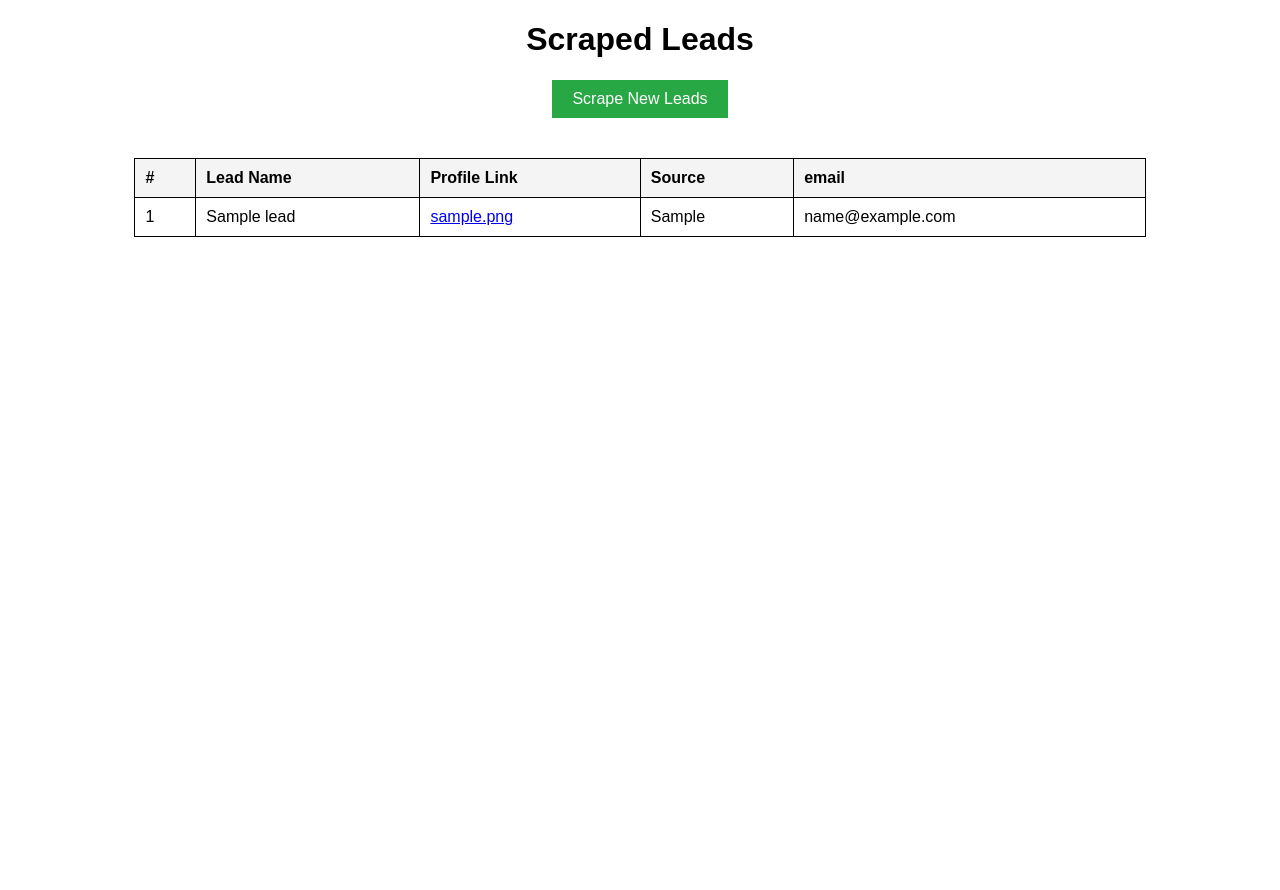
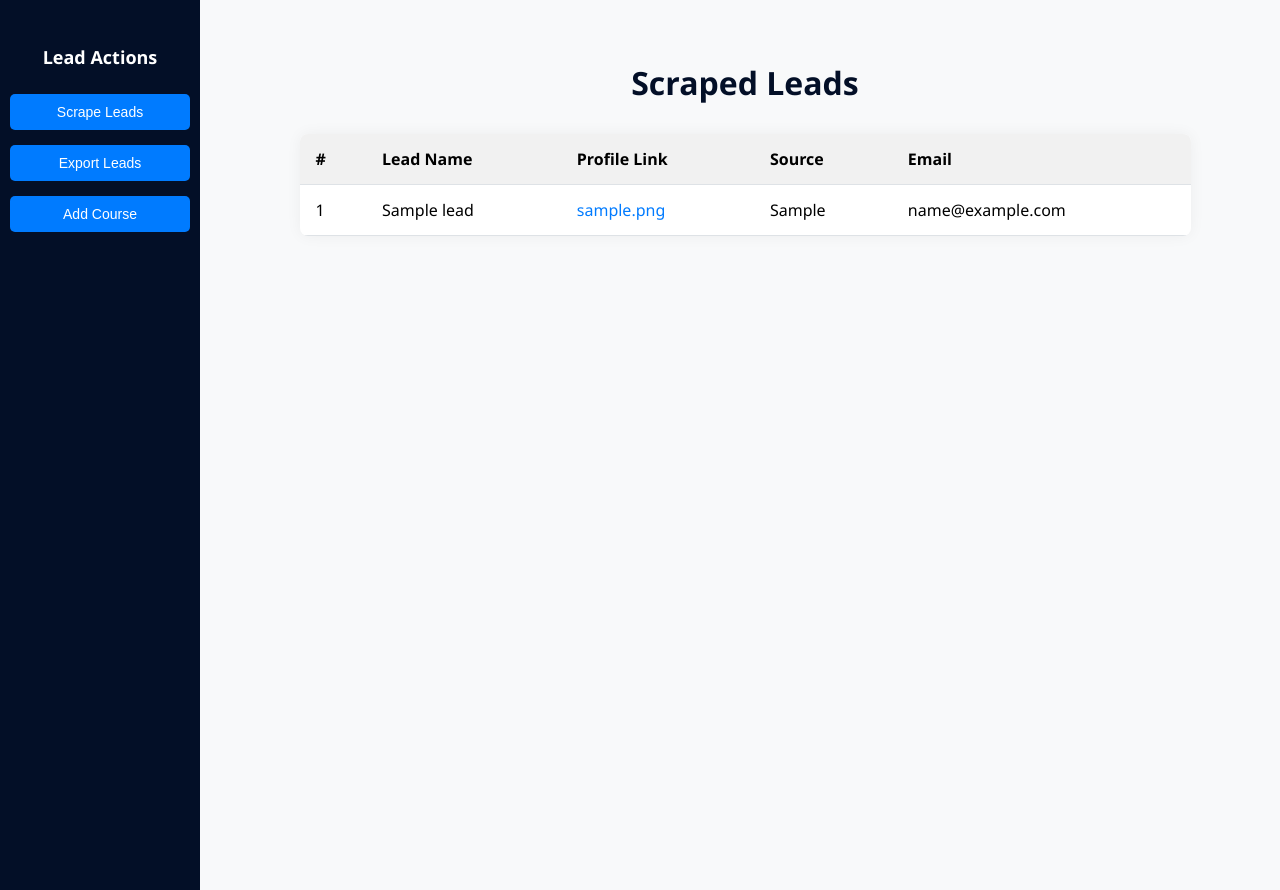
Before and after one commit to aditapdiya/Lead-Generations, a Django app: template lead_scraper/scraper/templates/scraper/lead.html in a window 1280 px wide. Run offline with Django 5.2, Linux system fonts and the light colour scheme; the template is opened without the code that fills it: values that come from a table or form of the project are taken from there, others are empty; tables that the repository leaves empty hold one stand-in row (values such as "Sample post").

Commit message:
upated the ui to display the leads, add one button to export the list of leads,added one button to add a couses that will help to search the leads, update the ui for add course

```diff
--- a/lead_scraper/scraper/admin.py
+++ b/lead_scraper/scraper/admin.py
@@ -1,5 +1,6 @@
 from django.contrib import admin
-from .models import Lead
+from .models import Lead, Course
 # Register your models here.
 
 admin.site.register(Lead)
+admin.site.register(Course)
--- a/lead_scraper/scraper/models.py
+++ b/lead_scraper/scraper/models.py
@@ -7,3 +7,10 @@ class Lead(models.Model):
     date_added = models.DateTimeField(auto_now_add=True)
     email = models.EmailField(blank=True, null=True)
     created_at = models.DateTimeField(auto_now_add=True)
+
+
+class Course(models.Model):
+    name = models.CharField(max_length=10,unique=True)
+
+    def __str__(self):
+        return self.name
--- a/lead_scraper/scraper/templates/scraper/lead.html
+++ b/lead_scraper/scraper/templates/scraper/lead.html
@@ -6,47 +6,148 @@
     <title>Leads List</title>
     <style>
         body {
-            font-family: Arial, sans-serif;
+            font-family: 'Segoe UI', Tahoma, Geneva, Verdana, sans-serif;
+            margin: 0;
+            display: flex;
+            background-color: #f8f9fa;
+        }
+
+        /* Sidebar styles */
+        .sidebar {
+            height: 100vh;
+            width: 200px; /* Reduced size */
+            background-color: #030f27;
+            padding-top: 30px;
+            position: fixed;
+            display: flex;
+            flex-direction: column;
+            align-items: center;
+        }
+
+        .sidebar h2 {
+            color: white;
+            font-size: 18px;
+            margin-bottom: 25px;
             text-align: center;
         }
-        table {
-            width: 80%;
-            margin: 20px auto;
-            border-collapse: collapse;
+
+        .sidebar form {
+            margin-bottom: 15px;
+            width: 90%;
         }
-        th, td {
-            border: 1px solid black;
+
+        .sidebar button {
+            width: 100%;
             padding: 10px;
-            text-align: left;
-        }
-        th {
-            background-color: #f4f4f4;
-        }
-        button {
-            padding: 10px 20px;
-            background-color: #28a745;
+            background-color: #007bff;
             color: white;
             border: none;
-            cursor: pointer;
-            font-size: 16px;
-            margin-bottom: 20px;
+            font-size: 14px;
+            border-radius: 5px;
+            transition: background-color 0.3s;
         }
-        button:hover {
-            background-color: #218838;
+
+        .sidebar button:hover {
+            background-color: #0056b3;
+        }
+
+        /* Main content */
+        .content {
+            margin-left: 210px; /* Adjusted margin to fit new sidebar */
+            padding: 40px;
+            flex-grow: 1;
+            text-align: center;
+        }
+
+        h1 {
+            margin-bottom: 30px;
+            color: #030f27;
+        }
+
+        table {
+            width: 90%;
+            margin: 0 auto;
+            border-collapse: collapse;
+            background-color: white;
+            box-shadow: 0 0 15px rgba(0, 0, 0, 0.05);
+            border-radius: 8px;
+            overflow: hidden;
+        }
+
+        th, td {
+            padding: 14px 16px;
+            text-align: left;
+            border-bottom: 1px solid #dee2e6;
+        }
+
+        th {
+            background-color: #f1f1f1;
+            font-weight: 600;
+        }
+
+        tr:hover {
+            background-color: #f8f9fa;
+        }
+
+        a {
+            color: #007bff;
+            text-decoration: none;
+        }
+
+        a:hover {
+            text-decoration: underline;
+        }
+
+        @media (max-width: 768px) {
+            .sidebar {
+                width: 100%;
+                height: auto;
+                position: relative;
+                flex-direction: row;
+                flex-wrap: wrap;
+                justify-content: center;
+                gap: 10px;
+                padding: 10px 0;
+            }
+
+            .content {
+                margin-left: 0;
+                padding: 20px;
+            }
+
+            table {
+                width: 100%;
+            }
+
+            .sidebar h2 {
+                display: none;
+            }
         }
     </style>
 </head>
 <body>
 
-    <h1>Scraped Leads</h1>
+    <!-- Sidebar -->
+    <div class="sidebar">
+        <h2>Lead Actions</h2>
 
-    <!-- Scrape New Leads Button -->
         <form method="POST">
             {% csrf_token %}
-        <button type="submit">Scrape New Leads</button>
+            <button type="submit">Scrape Leads</button>
         </form>
 
-    <!-- Table to Display Leads -->
+        <form method="get" action="{% url 'export_today_leads' %}">
+            <button type="submit">Export Leads</button>
+        </form>
+
+        <form method="get" action="{% url 'add_course' %}">
+            <button type="submit">Add Course</button>
+        </form>
+    </div>
+
+    <!-- Main Content -->
+    <div class="content">
+        <h1>Scraped Leads</h1>
         <table>
             <thead>
                 <tr>
@@ -54,7 +155,7 @@
                     <th>Lead Name</th>
                     <th>Profile Link</th>
                     <th>Source</th>
-                <th>email</th>
+                    <th>Email</th>
                 </tr>
             </thead>
             <tbody>
@@ -68,11 +169,12 @@
                     </tr>
                 {% empty %}
                     <tr>
-                    <td colspan="4">No leads found.</td>
+                        <td colspan="5">No leads found.</td>
                     </tr>
                 {% endfor %}
             </tbody>
         </table>
+    </div>
 
 </body>
 </html>
--- a/lead_scraper/scraper/urls.py
+++ b/lead_scraper/scraper/urls.py
@@ -1,6 +1,11 @@
 from django.urls import path
-from .views import show_leads
-
+from .views import show_leads , export_today_leads_excel , add_course
+from . import views
 urlpatterns = [
     path("", show_leads, name="show_leads"),
+    path('leads/export-today/', export_today_leads_excel, name='export_today_leads'),
+    path('add-course/', add_course, name='add_course'),
+    path('update-course/<int:course_id>/', views.update_course, name='update_course'),
+    path('delete-course/<int:course_id>/', views.delete_course, name='delete_course'),
+
 ]
```
Also changed, not shown: lead_scraper/scraper/forms.py (added, +11 -0 lines), lead_scraper/scraper/templates/scraper/add_course.html (added, +38 -0 lines), lead_scraper/scraper/templates/scraper/delete_course.html (added, +20 -0 lines), lead_scraper/scraper/templates/scraper/update_course.html (added, +20 -0 lines), lead_scraper/scraper/views.py (+74 -32 lines), lead_scraper/scraper/migrations/0003_course.py (added). Lines whose indentation alone changed are shown as unchanged.
